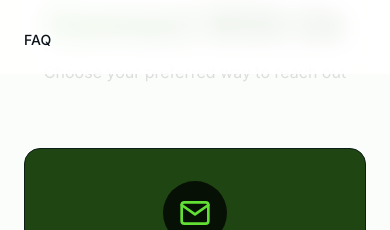
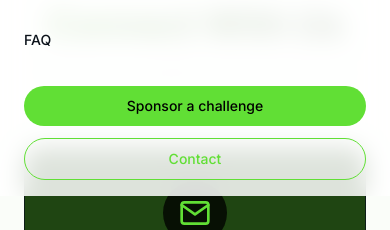
Before and after one commit to KadenaNexus/devs-site, a React (Vite) app in the folder apps/web/: page /contact in a window 390 px wide. Both pictures are taken after a click on the button 355 px from the left and 47 px from the top of the page. Shown: the part 410-640 px from the top of the page. Built offline with nearby package versions, Linux system fonts and the light colour scheme; no server answers.

Commit message:
updated the header

```diff
--- a/apps/web/src/features/pages/components/Header.tsx
+++ b/apps/web/src/features/pages/components/Header.tsx
@@ -143,6 +143,26 @@ export default function Header() {
                   {item.name}
                 </a>
               ))}
+
+              <div className='space-y-3 pt-4'>
+                <button
+                  onClick={() => {
+                    setIsSupportOpen(true)
+                    setIsMenuOpen(false)
+                  }}
+                  className='w-full rounded-full bg-[var(--ft-primary)] px-6 py-2.5 text-sm font-medium text-black hover:bg-[var(--ft-btn-hover)] hover:text-white'
+                >
+                  Sponsor a challenge
+                </button>
+
+                <a
+                  href='contact'
+                  onClick={() => setIsMenuOpen(false)}
+                  className='block w-full rounded-full border border-[var(--ft-primary)] px-6 py-2.5 text-center text-sm font-medium text-[var(--ft-primary)] hover:bg-[var(--ft-primary)] hover:text-black'
+                >
+                  Contact
+                </a>
+              </div>
             </div>
           </div>
         )}
@@ -154,5 +174,4 @@ export default function Header() {
       />
     </>
   )
-
 }
```
Lines whose indentation alone changed are shown as unchanged.
